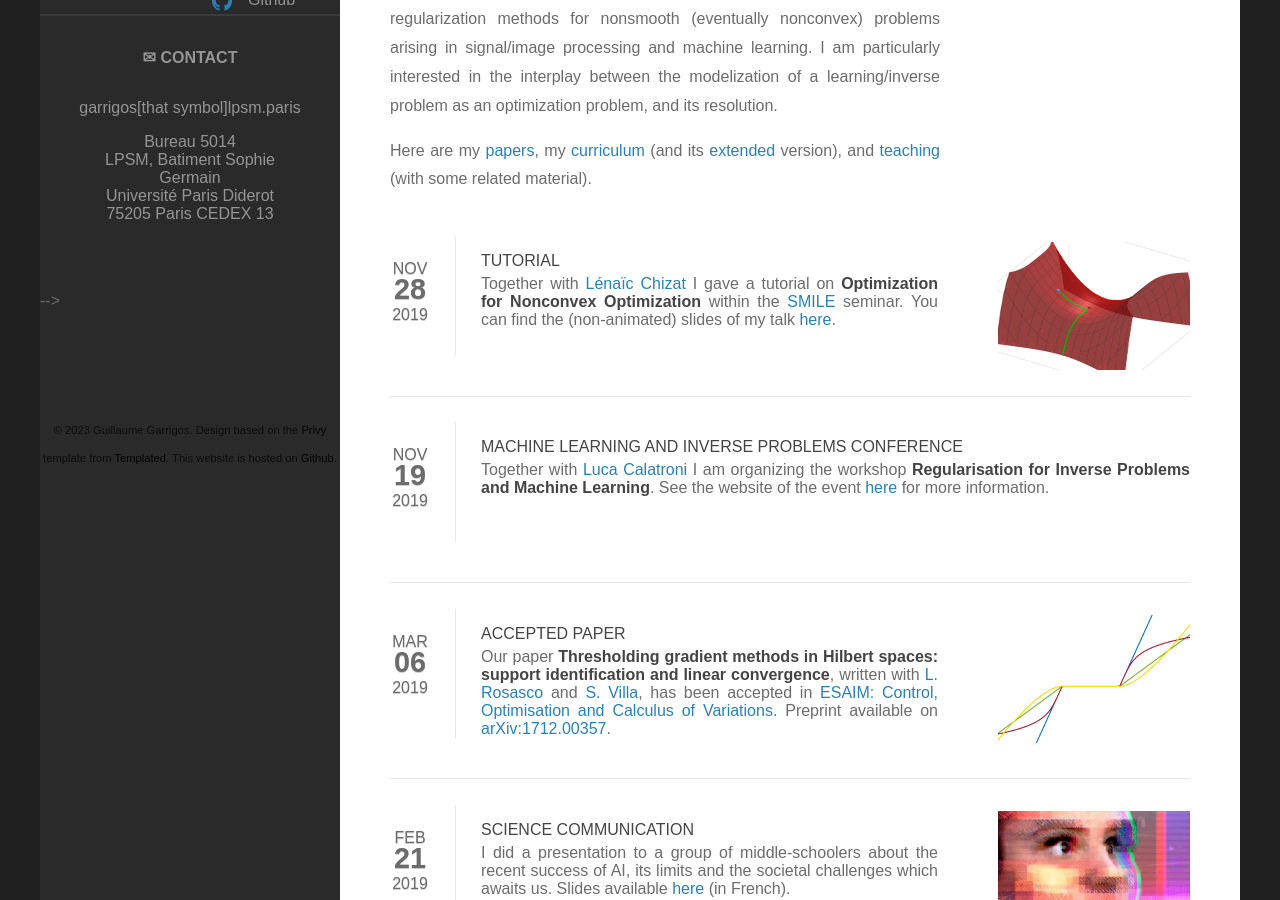
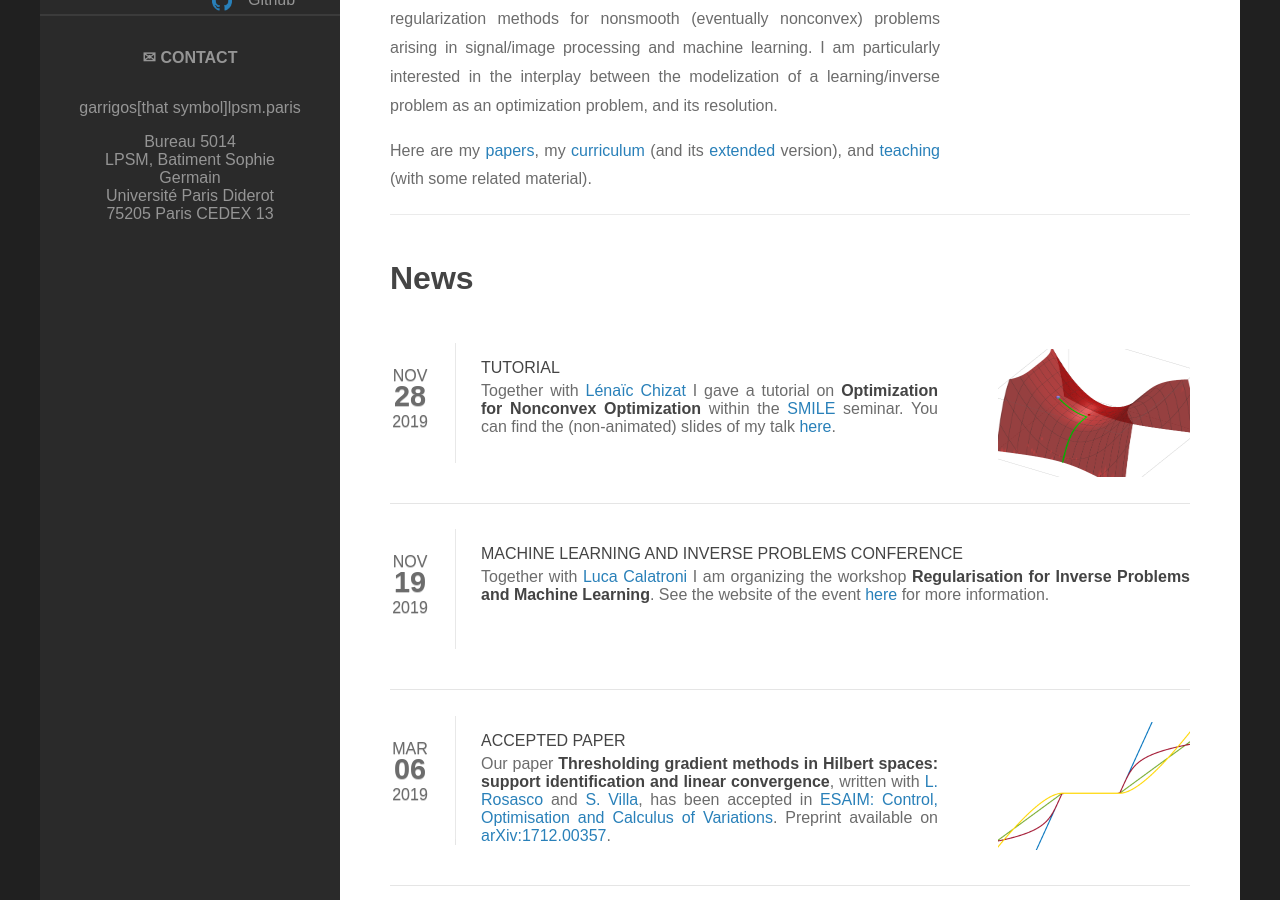
Before and after one commit to Guillaume-Garrigos/guillaume-garrigos.github.io, a Jekyll site: the page built from index.md, in a window 1280 px wide and 900 px high, scrolled down 544 px. Built offline with Jekyll 4.4.1, drawn with Linux system fonts in a browser that asks for light colours.

Commit message:
put back news?

```diff
--- a/_layouts/homepage.html
+++ b/_layouts/homepage.html
@@ -26,7 +26,7 @@
 	  </div>
         </div> <!--welcome-->
 
-        <!--{% include news.html %}-->
+        {% include news.html %}
 
         {% include footer.html %}
 
```
